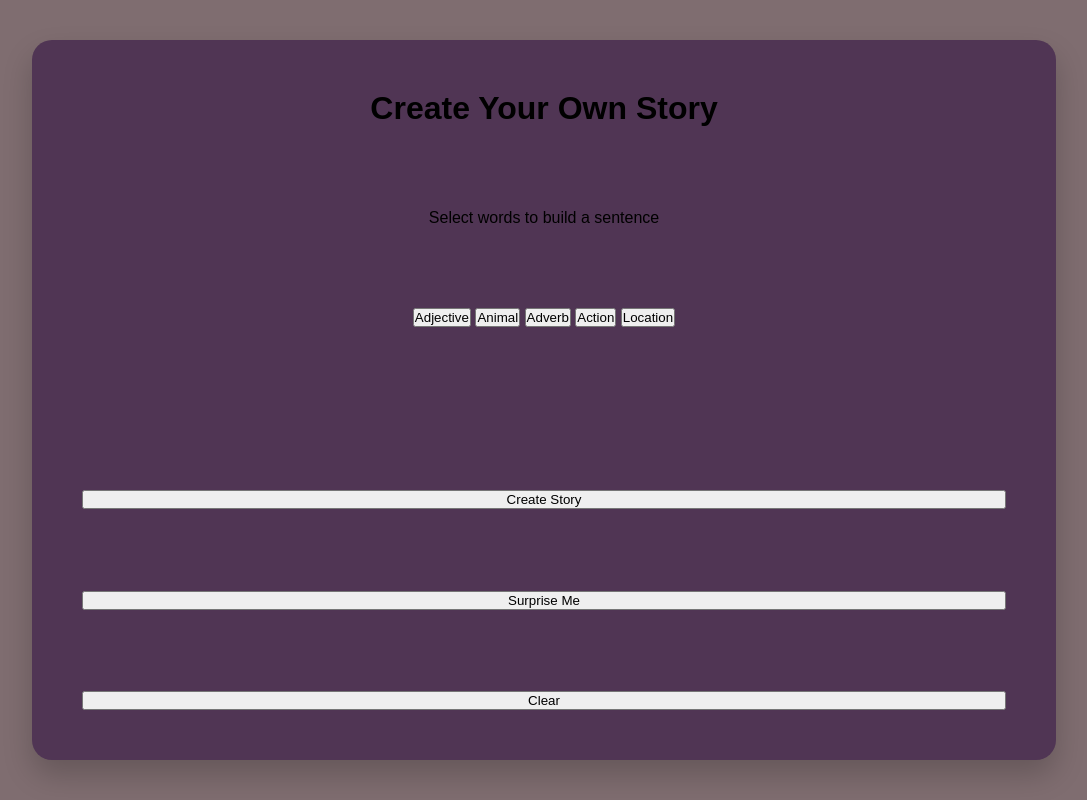
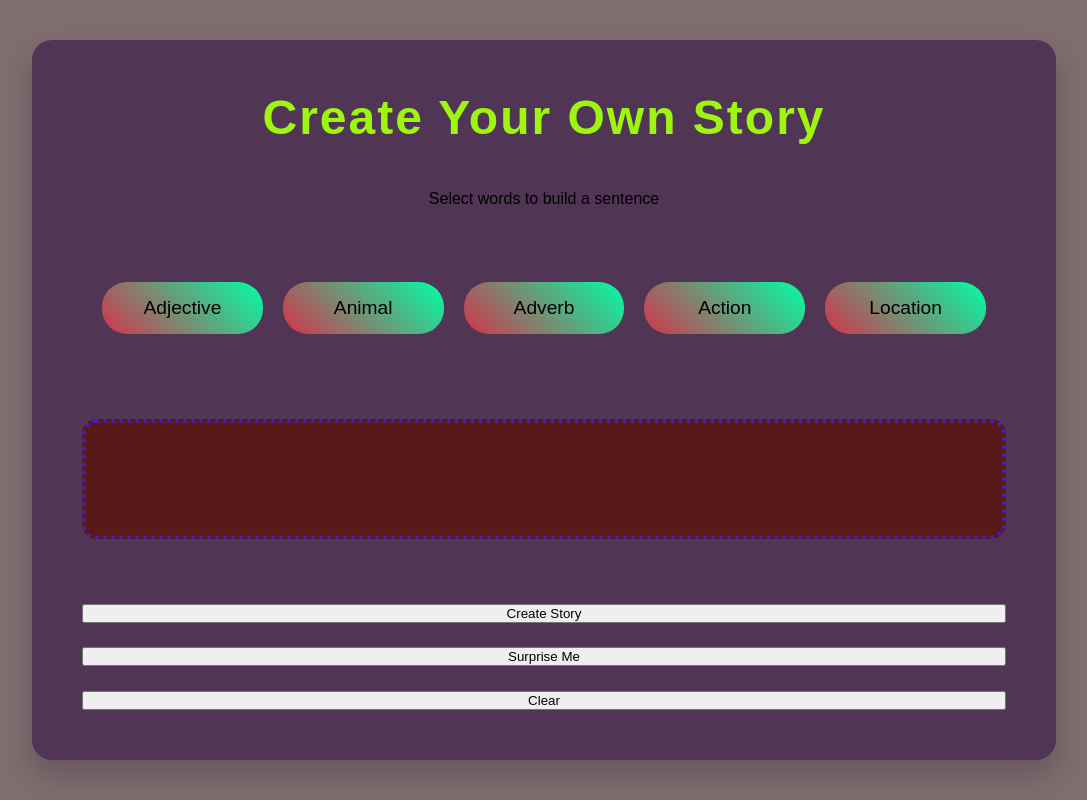
Before and after one commit to Jaisleen62399/COMP1073-ASSIGN01-JAISLEEN-JAISLEEN, a plain HTML site: page index.html in a window 1280 px wide. Shown: the whole page, without its empty margins (96-1183 px from the left). Drawn offline with Linux system fonts and the light colour scheme.

Commit message:
Update style.css

```diff
--- a/style.css
+++ b/style.css
@@ -24,3 +24,44 @@ body {
     justify-content: space-between;
     text-align: center;
 }
+h1 {
+    font-size: 3rem;
+    font-weight: bold;
+    margin-bottom: 20px;
+    color: #9ef610;
+    letter-spacing: 2px;
+}
+.buttons-area {
+    display: grid;
+    grid-template-columns: repeat(auto-fit, minmax(150px, 1fr));
+    gap: 20px;
+    margin-top: 30px;
+    padding: 20px;
+}
+.word-btn {
+    background: linear-gradient(45deg, #d4334b, #00ffa6);
+    color: #000000;
+    font-size: 1.2rem;
+    padding: 15px 25px;
+    border: none;
+    border-radius: 25px;
+    cursor: pointer;
+    transition: background 0.3s, box-shadow 0.3s;
+}
+.word-btn:hover {
+    background: linear-gradient(45deg, #FFD700, #9f15bb);
+    box-shadow: 0 10px 20px rgba(0, 0, 0, 0.2);
+}
+
+.story-display {
+    background-color: #571919;
+    color: #faf7f7;
+    padding: 30px;
+    border: 4px dotted #491ac9;
+    border-radius: 15px;
+    min-height: 120px;
+    font-size: 1.8rem;
+    font-weight: 500;
+    margin: 40px 0;
+    word-wrap: break-word;
+}
```
